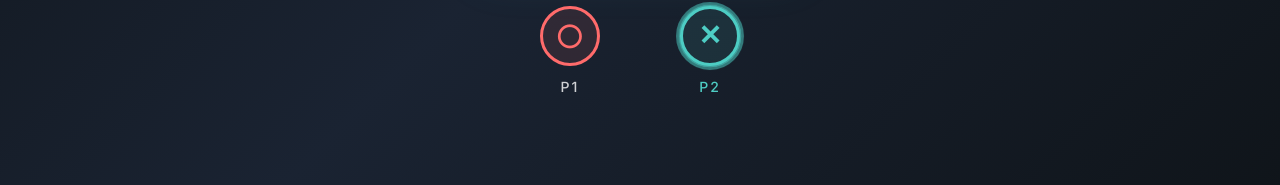
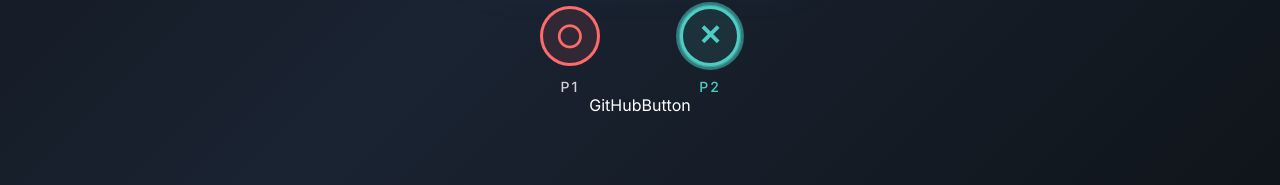
Before and after one commit to mahmoudalnkeeb/tic-tac-toe-multiplayer, a Next.js app: page / in a window 1280 px wide. Shown: the part 571-756 px from the top of the page. Built offline with nearby package versions, Linux system fonts and the light colour scheme.

Commit message:
init: GitHubButton component

```diff
--- a/src/app/layout.js
+++ b/src/app/layout.js
@@ -1,5 +1,6 @@
 import Header from "@/components/Header/Header";
 import PWAInit from "@/components/PWA/PWAInit";
+import GitHubButton from "@/components/Shared/GitHubButton/GitHubButton";
 import { METADATA } from "@/data/metadata";
 import "../styles/globals.scss";
 
@@ -11,6 +12,7 @@ export default function RootLayout({ children }) {
       <body>
         <Header />
         {children}
+        <GitHubButton />
         <PWAInit />
       </body>
     </html>
--- /dev/null
+++ b/src/components/Shared/GitHubButton/GitHubButton.jsx
@@ -0,0 +1,9 @@
+import s from './GitHubButton.module.scss'
+
+const GitHubButton = () => {
+  return (
+    <div>GitHubButton</div>
+  )
+}
+
+export default GitHubButton
```
Also changed, not shown: src/components/Shared/GitHubButton/GitHubButton.module.scss (added).
